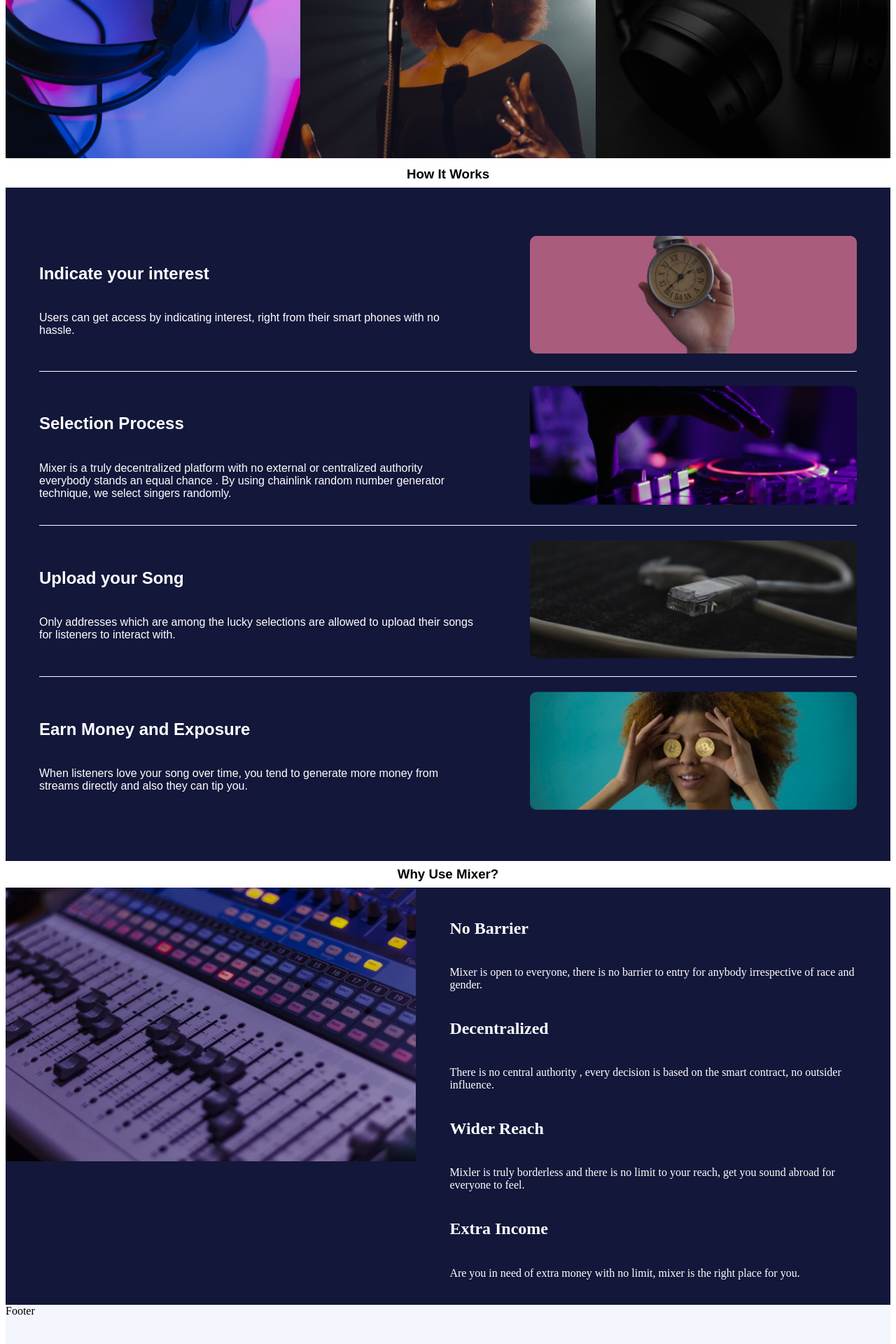
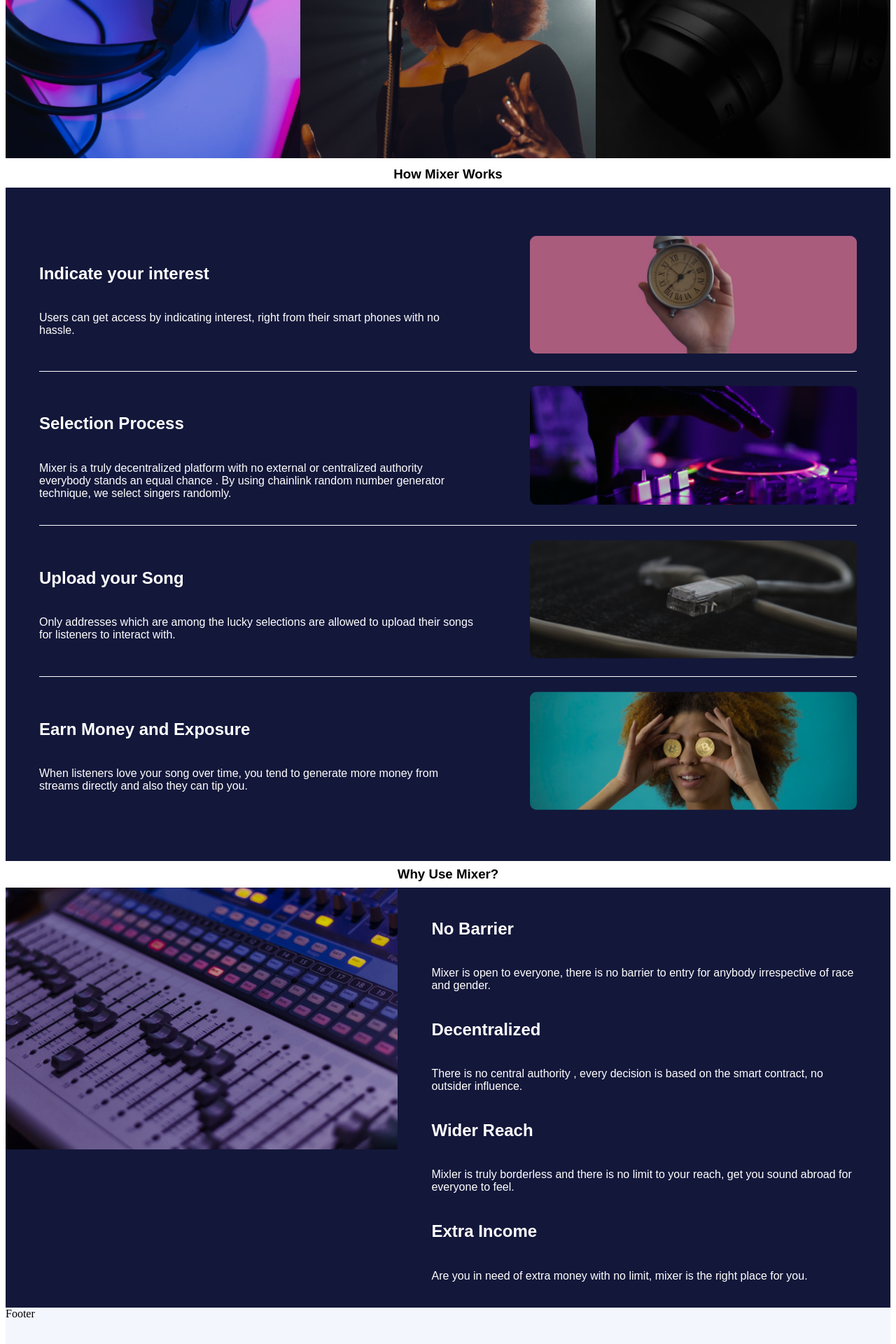
Before and after one commit to Ephraim-nonso/Mixer-FE, a Next.js app: page / in a window 1280 px wide. Shown: the part 330-2250 px from the top of the page at 70% size. Built offline with nearby package versions, Linux system fonts and the light colour scheme.

Commit message:
Font changes

```diff
--- a/components/why/Why.module.css
+++ b/components/why/Why.module.css
@@ -9,6 +9,7 @@
   background-color: #13173a;
   display: flex;
   justify-content: space-between;
+  font-family: "Manrope", sans-serif;
 }
 
 .content {
--- a/components/works/How.js
+++ b/components/works/How.js
@@ -36,7 +36,7 @@ const contents = [
 const How = () => {
   return (
     <div className={styles.container}>
-      <h3 id={styles.head}>How It Works</h3>
+      <h3 id={styles.head}>How Mixer Works</h3>
 
       <section className={styles.wrapper}>
         {contents.map((item) => {
```
